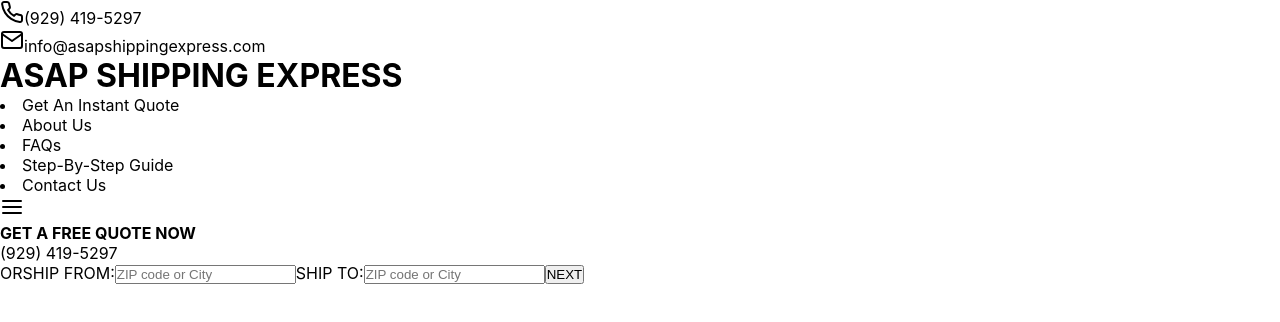
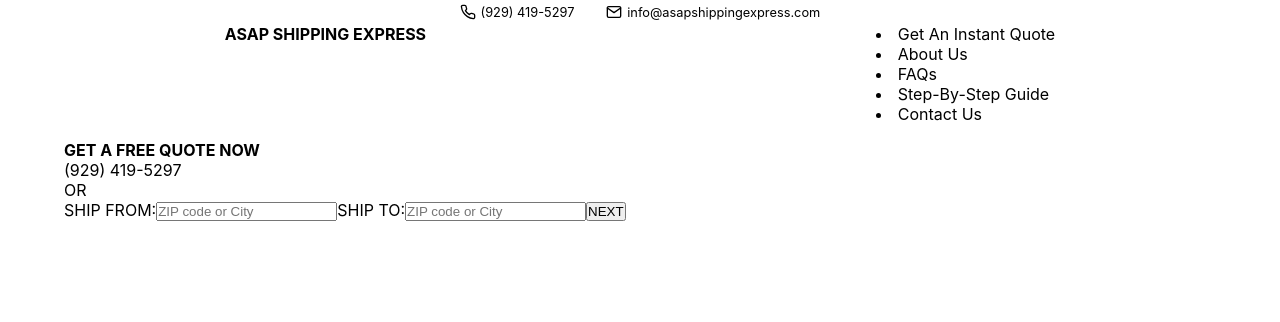
Before and after one commit to Vali-Ruziboev/ASAP-Shipping-Express, a React (Create React App) app: page / in a window 1280 px wide. Shown: the top 322 px of the page. Built offline with nearby package versions, Linux system fonts and the light colour scheme.

Commit message:
some change

```diff
--- a/src/App.css
+++ b/src/App.css
@@ -5,9 +5,37 @@ header{
   /* background-size: cover; */
   /* background-position: center; */
 }
+
+.contact-us{
+  text-align: center;
+}
+.contact-us div{
+  display: inline-block;
+  margin: 0 1rem;
+  text-align: center;
+  justify-content: center;
+}
+.contact-us svg{
+  width: 1em;
+  vertical-align: middle;
+  margin-right: .3rem;
+}
+.contact-us span{
+  font-size: 0.8em;
+  vertical-align: middle;
+}
+.navbar-wrapper {
+  display: flex;
+  justify-content: space-around;
+}
+
+.navbar-wrapper h1{
+  font-size: 1em;
+}
 .quote-form{
-  margin:0 auto;
+  margin:1rem auto;
   justify-content: center;
+  width:90%
 }
 .quote-form h1{
   font-size: 1em;
--- a/src/Components/Header.js
+++ b/src/Components/Header.js
@@ -1,9 +1,17 @@
+import { useEffect, useState } from "react";
 import NavBar from "./NavBar";
 import NewQuote from "./NewQuote";
 
 const Header = () => {
+    const[isMobile, setIsMobile] = useState(false)
+    useEffect(()=>{
+        if(navigator.userAgent.match(/Android|Mobile/i)){
+            setIsMobile(true)
+        }
+    },[])
     return (
         <header>
+            <div>
                 <div className="contact-us">
                     <div className="phone-number">
                         <svg xmlns="http://www.w3.org/2000/svg" width="24" height="24" viewBox="0 0 24 24" fill="none" stroke="currentColor" stroke-width="2" stroke-linecap="round" stroke-linejoin="round" class="feather feather-phone"><path d="M22 16.92v3a2 2 0 0 1-2.18 2 19.79 19.79 0 0 1-8.63-3.07 19.5 19.5 0 0 1-6-6 19.79 19.79 0 0 1-3.07-8.67A2 2 0 0 1 4.11 2h3a2 2 0 0 1 2 1.72 12.84 12.84 0 0 0 .7 2.81 2 2 0 0 1-.45 2.11L8.09 9.91a16 16 0 0 0 6 6l1.27-1.27a2 2 0 0 1 2.11-.45 12.84 12.84 0 0 0 2.81.7A2 2 0 0 1 22 16.92z"></path></svg>
@@ -14,10 +22,11 @@ const Header = () => {
                         <span>info@asapshippingexpress.com</span>
                     </div>
                 </div>
+            </div>
             <div className="navbar-wrapper">
                 <h1>ASAP SHIPPING EXPRESS</h1>
-                <NavBar />
-                <svg xmlns="http://www.w3.org/2000/svg" width="24" height="24" viewBox="0 0 24 24" fill="none" stroke="currentColor" strokeWidth="2" strokeLinecap="round" strokeLinejoin="round" class="feather feather-menu"><line x1="3" y1="12" x2="21" y2="12"></line><line x1="3" y1="6" x2="21" y2="6"></line><line x1="3" y1="18" x2="21" y2="18"></line></svg>
+                {!isMobile && <NavBar />}
+                {isMobile && <svg xmlns="http://www.w3.org/2000/svg" width="24" height="24" viewBox="0 0 24 24" fill="none" stroke="currentColor" strokeWidth="2" strokeLinecap="round" strokeLinejoin="round" class="feather feather-menu"><line x1="3" y1="12" x2="21" y2="12"></line><line x1="3" y1="6" x2="21" y2="6"></line><line x1="3" y1="18" x2="21" y2="18"></line></svg>}
             </div>
 
             <NewQuote />
--- a/src/Components/NewQuote.js
+++ b/src/Components/NewQuote.js
@@ -3,9 +3,11 @@ const NewQuote = () => {
         <form class='quote-form'>
             <h1>GET A FREE QUOTE NOW</h1>
             <p>(929) 419-5297</p>
-            <span className='left-hand-of-or'></span>
-            <span>OR</span>
-            <span className='right-hand-of-or'></span>
+            <div className="or">
+                <span className='left-hand-of-or'></span>
+                <span>OR</span>
+                <span className='right-hand-of-or'></span>
+            </div>
             <label htmlFor="zip-from">SHIP FROM:</label>
             <input type="text" name='zip-from' placeholder='ZIP code or City' />
             <label htmlFor="zip-to">SHIP TO:</label>
```
Also changed, not shown: src/mail.svg (deleted), src/phone.svg (deleted). Lines whose indentation alone changed are shown as unchanged.
